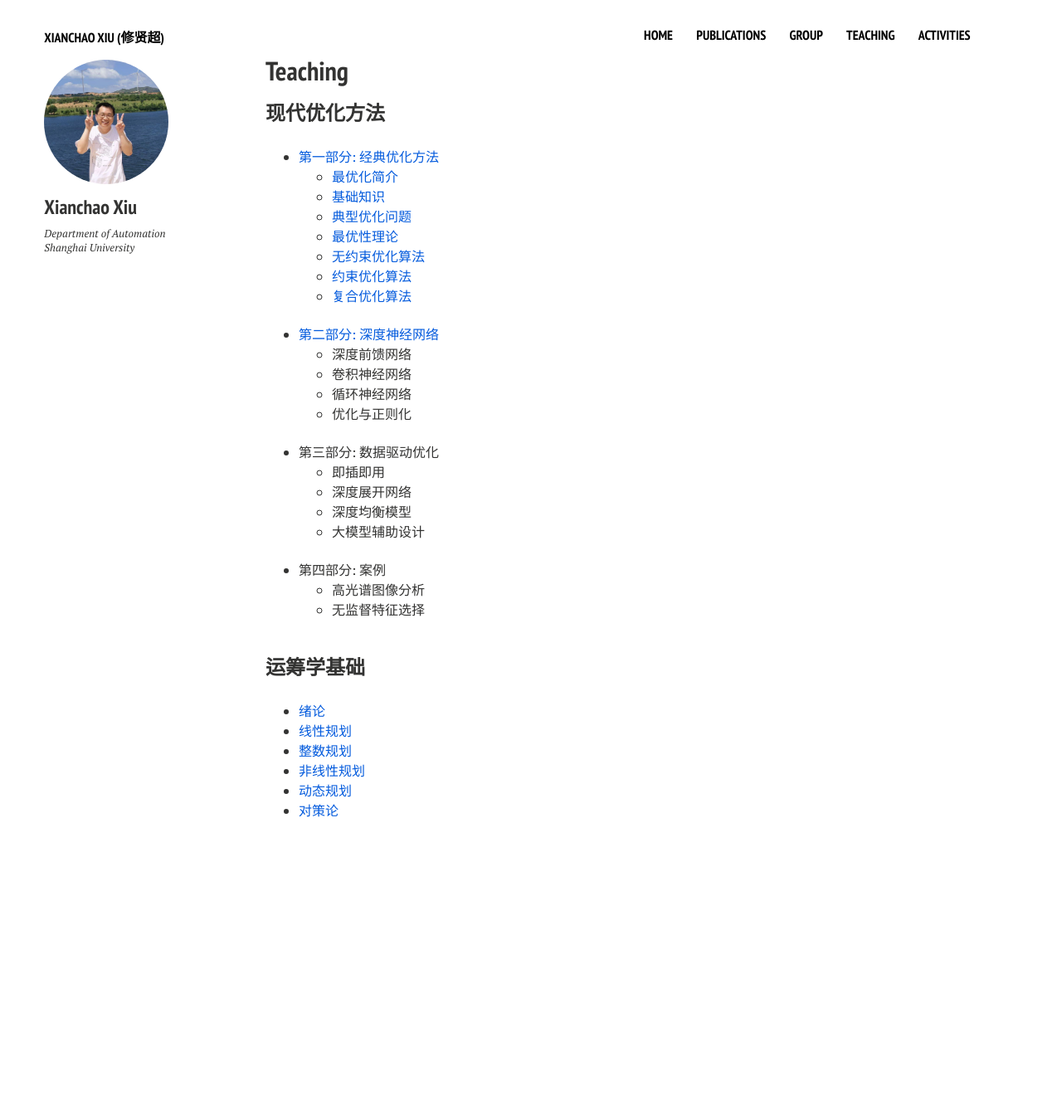
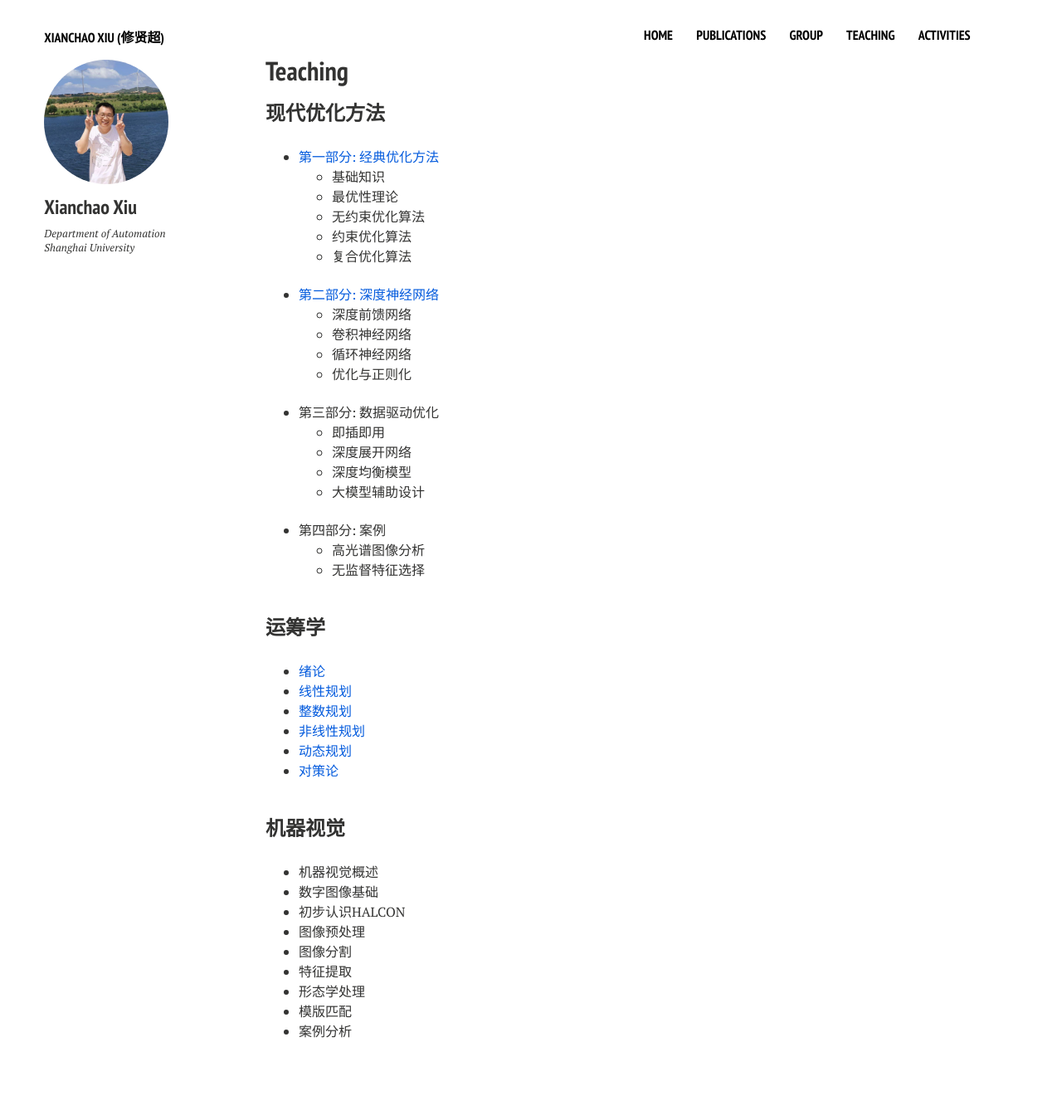
Before and after one commit to xianchaoxiu/xianchaoxiu.github.io, a Jekyll site: the page built from teaching/index.md, in a window 1280 px wide. Shown: the whole page at 83% size. Built offline with Jekyll 4.4.1, drawn with Linux system fonts in a browser that asks for light colours; nearby versions of some CDN libraries; before the commit the page ends 1084 px from its top, so only the background shows below that.

Commit message:
Update index.md

```diff
--- a/teaching/index.md
+++ b/teaching/index.md
@@ -12,13 +12,11 @@ share: false
 ### 现代优化方法
 
 - <a href="http://faculty.bicmr.pku.edu.cn/~wenzw/optbook.html" class="textlink" target="_blank">第一部分: 经典优化方法 </a>  <br>
-  - <a href="../teaching/OPT_1.pdf" class="textlink" target="_blank">最优化简介 </a>  <br>
-  - <a href="../teaching/OPT_2.pdf" class="textlink" target="_blank">基础知识 </a> <br>
-  - <a href="../teaching/OPT_3.pdf" class="textlink" target="_blank">典型优化问题 </a> <br>
-  - <a href="../teaching/OPT_4.pdf" class="textlink" target="_blank">最优性理论 </a> <br>
-  - <a href="../teaching/OPT_5.pdf" class="textlink" target="_blank">无约束优化算法 </a> <br>
-  - <a href="../teaching/OPT_6.pdf" class="textlink" target="_blank">约束优化算法 </a> <br>
-  - <a href="../teaching/OPT_7.pdf" class="textlink" target="_blank">复合优化算法 </a> <br><br>
+  - 基础知识 <br>
+  - 最优性理论 <br>
+  - 无约束优化算法  <br>
+  - 约束优化算法  <br>
+  - 复合优化算法 <br><br>
 
 - <a href="https://nndl.github.io/" class="textlink" target="_blank"> 第二部分: 深度神经网络 </a>  <br>
   - 深度前馈网络 <br>
@@ -38,11 +36,24 @@ share: false
 
 
 
-### 运筹学基础
+### 运筹学
 
 - <a href="../teaching/OR_1.pdf" class="textlink" target="_blank">绪论 </a> <br>
 - <a href="../teaching/OR_2.pdf" class="textlink" target="_blank">线性规划  </a> <br>
 - <a href="../teaching/OR_3.pdf" class="textlink" target="_blank">整数规划 </a> <br>
 - <a href="../teaching/OR_4.pdf" class="textlink" target="_blank">非线性规划 </a> <br>
 - <a href="../teaching/OR_5.pdf" class="textlink" target="_blank">动态规划 </a> <br>
-- <a href="../teaching/OR_6.pdf" class="textlink" target="_blank">对策论 </a> <br>
+- <a href="../teaching/OR_6.pdf" class="textlink" target="_blank">对策论 </a> <br><br>
+
+
+### 机器视觉
+
+- 机器视觉概述 <br>
+- 数字图像基础 <br>
+- 初步认识HALCON <br>
+- 图像预处理 <br>
+- 图像分割 <br>
+- 特征提取 <br>
+- 形态学处理<br>
+- 模版匹配 <br>
+- 案例分析 <br>
```
